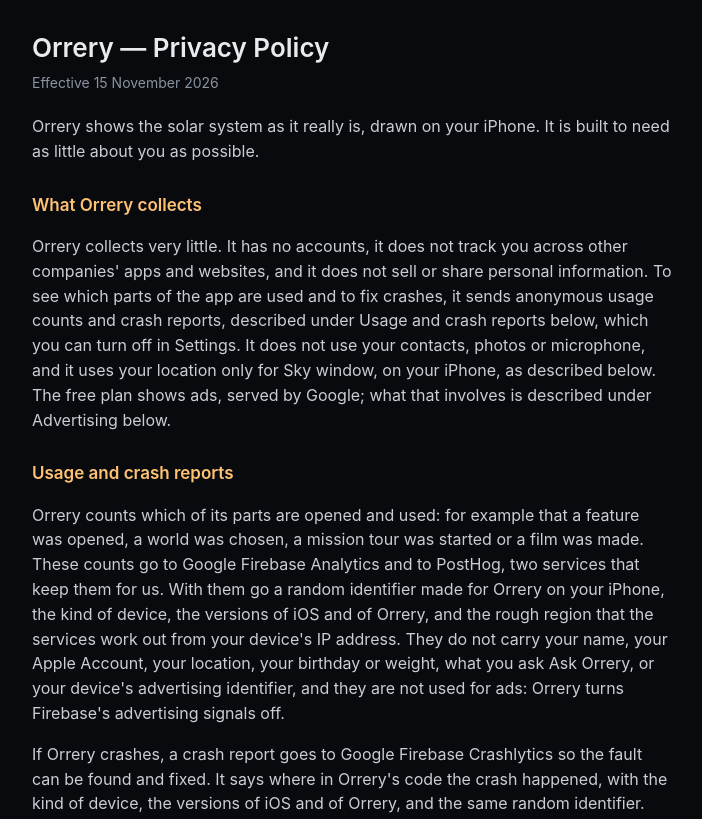
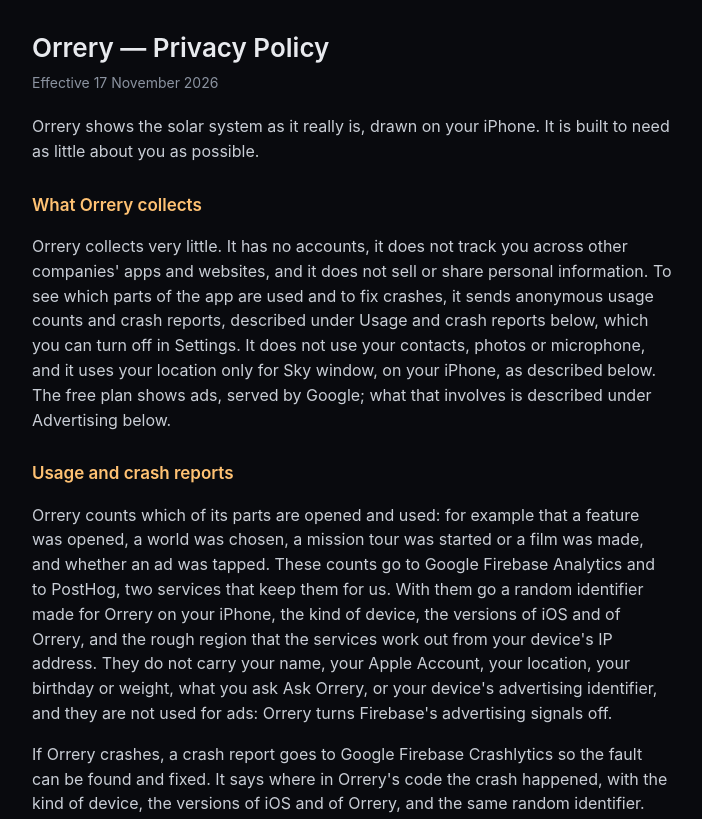
Before and after one commit to Khushnid/khushnid.github.io, a plain HTML site: page orrery/privacy.html in a window 1280 px wide. Shown: the top 819 px of the page, without its empty margins (288-990 px from the left). Drawn offline with Linux system fonts and the light colour scheme.

Commit message:
Orrery privacy policy: say that whether an ad was tapped is recorded
Co-Authored-By: Claude Opus 5.5 <noreply@anthropic.com>

```diff
--- a/orrery/privacy.html
+++ b/orrery/privacy.html
@@ -19,7 +19,7 @@
 <body>
 <main>
 <h1>Orrery — Privacy Policy</h1>
-<p class="date">Effective 15 November 2026</p>
+<p class="date">Effective 17 November 2026</p>
 
 <p>Orrery shows the solar system as it really is, drawn on your iPhone. It is built to need as little about you as possible.</p>
 
@@ -27,7 +27,7 @@
 <p>Orrery collects very little. It has no accounts, it does not track you across other companies' apps and websites, and it does not sell or share personal information. To see which parts of the app are used and to fix crashes, it sends anonymous usage counts and crash reports, described under Usage and crash reports below, which you can turn off in Settings. It does not use your contacts, photos or microphone, and it uses your location only for Sky window, on your iPhone, as described below. The free plan shows ads, served by Google; what that involves is described under Advertising below.</p>
 
 <h2>Usage and crash reports</h2>
-<p>Orrery counts which of its parts are opened and used: for example that a feature was opened, a world was chosen, a mission tour was started or a film was made. These counts go to Google Firebase Analytics and to PostHog, two services that keep them for us. With them go a random identifier made for Orrery on your iPhone, the kind of device, the versions of iOS and of Orrery, and the rough region that the services work out from your device's IP address. They do not carry your name, your Apple Account, your location, your birthday or weight, what you ask Ask Orrery, or your device's advertising identifier, and they are not used for ads: Orrery turns Firebase's advertising signals off.</p>
+<p>Orrery counts which of its parts are opened and used: for example that a feature was opened, a world was chosen, a mission tour was started or a film was made, and whether an ad was tapped. These counts go to Google Firebase Analytics and to PostHog, two services that keep them for us. With them go a random identifier made for Orrery on your iPhone, the kind of device, the versions of iOS and of Orrery, and the rough region that the services work out from your device's IP address. They do not carry your name, your Apple Account, your location, your birthday or weight, what you ask Ask Orrery, or your device's advertising identifier, and they are not used for ads: Orrery turns Firebase's advertising signals off.</p>
 <p>If Orrery crashes, a crash report goes to Google Firebase Crashlytics so the fault can be found and fixed. It says where in Orrery's code the crash happened, with the kind of device, the versions of iOS and of Orrery, and the same random identifier.</p>
 <p>Where the law requires consent (see Advertising below), nothing is sent until you give it in the same consent form. Everywhere, you can stop both at any time in Settings, with Share usage statistics; counts not yet sent are dropped. Google's policy for these services: <a href="https://firebase.google.com/support/privacy">firebase.google.com/support/privacy</a>; PostHog's: <a href="https://posthog.com/privacy">posthog.com/privacy</a>.</p>
 
```
